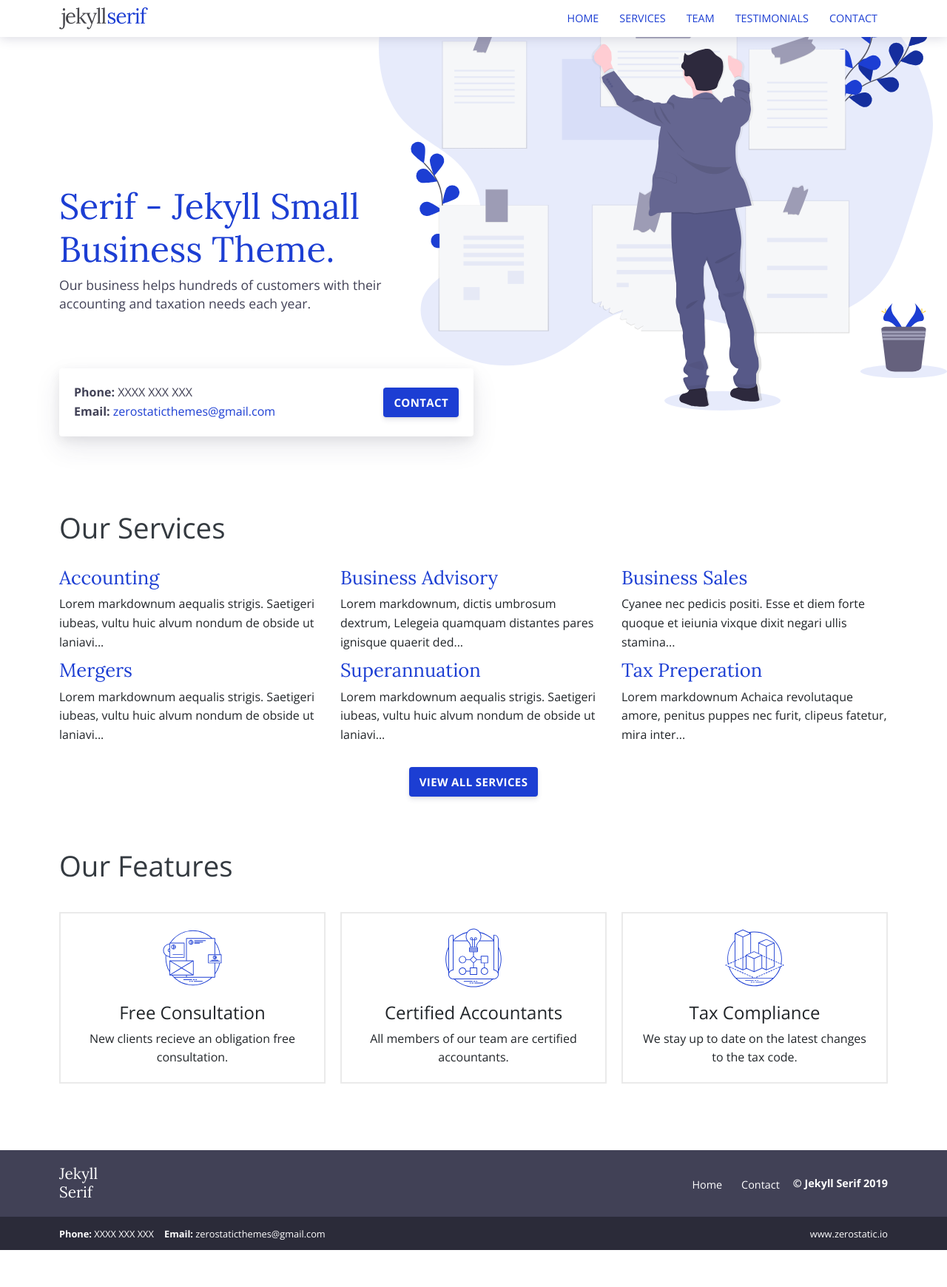
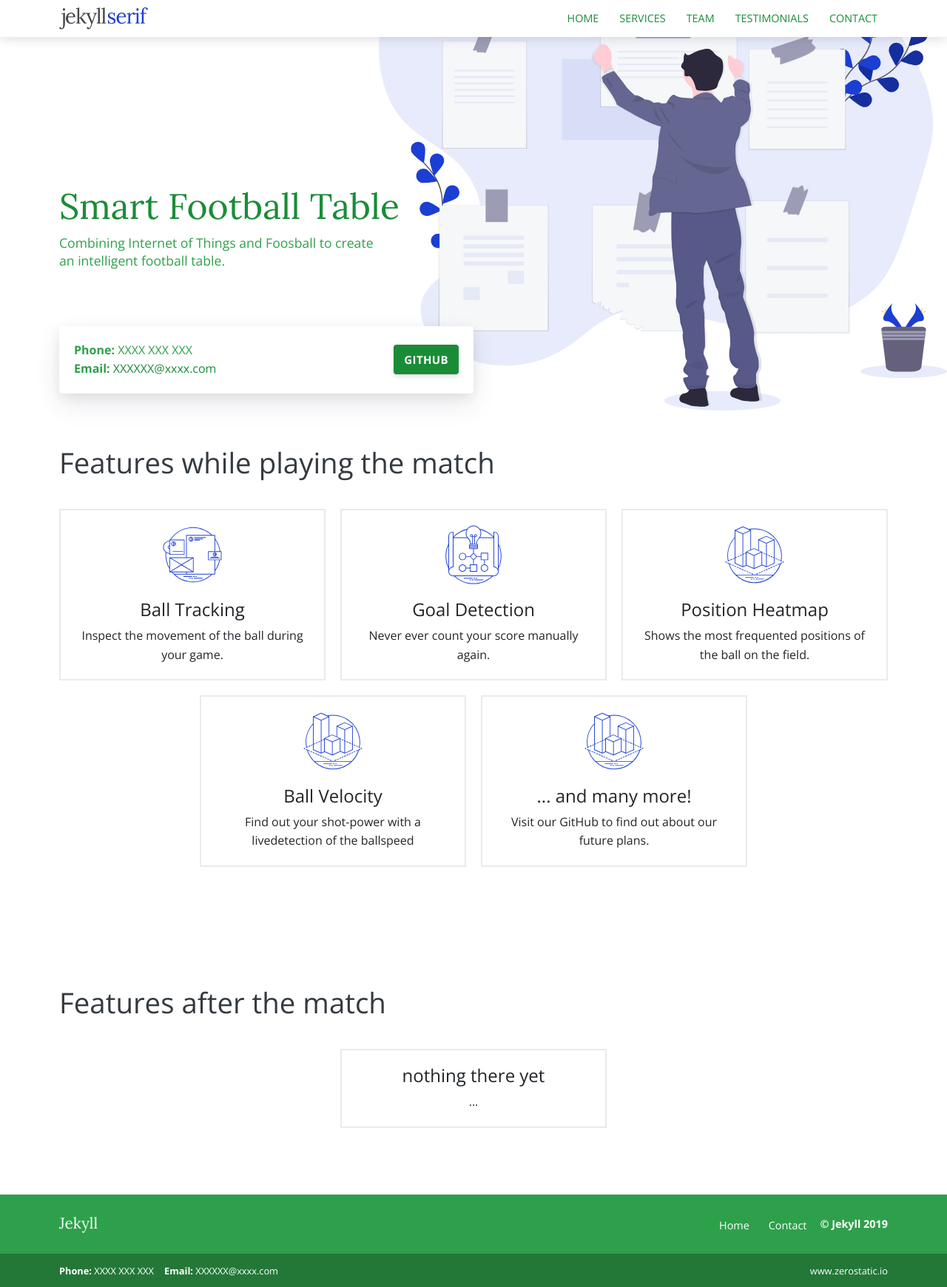
Before and after one commit to smart-football-table/smart-football-table.github.io, a Jekyll site: the page built from index.html, in a window 1280 px wide. Shown: the whole page at 74% size. Built offline with Jekyll 4.4.1, drawn with Linux system fonts in a browser that asks for light colours; before the commit the page ends 1690 px from its top, so only the background shows below that.

Commit message:
changed color and textes from index

```diff
--- a/_config.yml
+++ b/_config.yml
@@ -1,7 +1,7 @@
 baseurl: ''
 exclude: ['README.md']
 permalink: pretty
-title: 'Jekyll Serif'
+title: 'Jekyll'
 
 collections:
   services:
--- a/_data/contact.yml
+++ b/_data/contact.yml
@@ -1,4 +1,4 @@
-email: 'zerostaticthemes@gmail.com'
+email: 'XXXXXX@xxxx.com'
 phone: 'XXXX XXX XXX'
 businessName: 'Hugo Serif'
 address: ''
--- a/_data/features.json
+++ /dev/null
@@ -1,17 +0,0 @@
-[
-  {
-    "title": "Free Consultation",
-    "description": "New clients recieve an obligation free consultation.",
-    "image": "images/features/noun_branding_1885335.svg"
-  },
-  {
-    "title": "Certified Accountants",
-    "description": "All members of our team are certified accountants.",
-    "image": "images/features/noun_The Process_1885341.svg"
-  },
-  {
-    "title": "Tax Compliance",
-    "description": "We stay up to date on the latest changes to the tax code.",
-    "image": "images/features/noun_3d modeling_1885342.svg"
-  }
-]
--- /dev/null
+++ b/_data/featuresAfter.json
@@ -0,0 +1,6 @@
+[
+  {
+    "title": "nothing there yet",
+    "description": "..."
+  }
+]
--- /dev/null
+++ b/_data/featuresLive.json
@@ -0,0 +1,27 @@
+[
+  {
+    "title": "Ball Tracking",
+    "description": "Inspect the movement of the ball during your game.",
+    "image": "images/features/noun_branding_1885335.svg"
+  },
+  {
+    "title": "Goal Detection",
+    "description": "Never ever count your score manually again.",
+    "image": "images/features/noun_The Process_1885341.svg"
+  },
+  {
+    "title": "Position Heatmap",
+    "description": "Shows the most frequented positions of the ball on the field.",
+    "image": "images/features/noun_3d modeling_1885342.svg"
+  },
+  {
+    "title": "Ball Velocity",
+    "description": "Find out your shot-power with a livedetection of the ballspeed",
+    "image": "images/features/noun_3d modeling_1885342.svg"
+  },
+  {
+    "title": "... and many more!",
+    "description": "Visit our GitHub to find out about our future plans.",
+    "image": "images/features/noun_3d modeling_1885342.svg"
+  }
+]
--- a/_sass/_bootstrap-variables.scss
+++ b/_sass/_bootstrap-variables.scss
@@ -18,8 +18,8 @@ $grid-gutter-width: 20px;
 
 $white: #ffffff;
 $black: #000000;
-$primary: #1c3ed3;
-$secondary: #414156;
+$primary: #1a8c37;
+$secondary: #2ea04b;
 
 // Links
 $link-color: $primary;
--- a/index.html
+++ b/index.html
@@ -1,13 +1,13 @@
 ---
-title: Jekyll Serif - Jekyll Small Business Theme
+title: Smart Football Table
 layout: default
 bodyClass: page-home
 ---
 
 <div class="intro pb-4">
   <div class="container">
-    <h1>Serif - Jekyll Small Business Theme.</h1>
-    <p>Our business helps hundreds of customers with their accounting and taxation needs each year.</p>
+    <h1>Smart Football Table</h1>
+    <p>Combining Internet of Things and Foosball to create an intelligent football table.</p>
   </div>
 </div>
 
@@ -22,40 +22,19 @@ bodyClass: page-home
       </div>
     </div>
     <div class="call-box-bottom">
-      <a href="{{site.baseurl}}/contact" class="button">Contact</a>
+      <a href="{{site.baseurl}}/contact" class="button">Github</a>
     </div>
   </div>
 </div>
 
-<div class="container pt-8 pt-md-10">
-  <div class="row justify-content-start">
-    <div class="col-12">
-      <h2 class="title-3 text-dark mb-3">Our Services</h2>
-    </div>
-    {% for service in site.services %}
-    <div class="col-12 col-md-4 mb-1">
-      <div class="service service-summary">
-        <div class="service-content">
-          <h2 class="service-title">
-            <a href="{{site.baseurl}}{{ service.url }}">{{ service.title }}</a>
-          </h2>
-          {{ service.content | markdownify | strip_html | truncate: 100 }}
-        </div>
-      </div>
-    </div>
-    {% endfor %}
-    <div class="col-12 text-center">
-      <a class="button button-primary mt-2" href="{{site.baseurl}}/services">View All Services</a>
-    </div>
-  </div>
-</div>
+
 
 <div class="container pt-5 pb-5 pt-md-7 pb-md-7">
   <div class="row justify-content-center">
     <div class="col-12">
-      <h2 class="title-3 text-dark mb-4">Our Features</h2>
+      <h2 class="title-3 text-dark mb-4">Features while playing the match</h2>
     </div>
-    {% for feature in site.data.features %}
+    {% for feature in site.data.featuresLive %}
     <div class="col-12 col-md-6 col-lg-4 mb-2">
       <div class="feature">
         {% if feature.image %}<div class="feature-image"><img alt="{{ feature.title }} logo" src="{{ feature.image }}" /></div> {% endif %}
@@ -66,3 +45,20 @@ bodyClass: page-home
     {% endfor %}
   </div>
 </div>
+
+<div class="container pt-5 pb-5 pt-md-7 pb-md-7">
+  <div class="row justify-content-center">
+    <div class="col-12">
+      <h2 class="title-3 text-dark mb-4">Features after the match</h2>
+    </div>
+    {% for feature in site.data.featuresAfter %}
+    <div class="col-12 col-md-6 col-lg-4 mb-2">
+      <div class="feature">
+        {% if feature.image %}<div class="feature-image"><img alt="{{ feature.title }} logo" src="{{ feature.image }}" /></div> {% endif %}
+        <h2 class="feature-title">{{ feature.title }}</h2>
+        <div class="feature-content">{{ feature.description }}</div>
+      </div>
+    </div>
+    {% endfor %}
+  </div>
+</div>
```
Also changed, not shown: Gemfile.lock.
